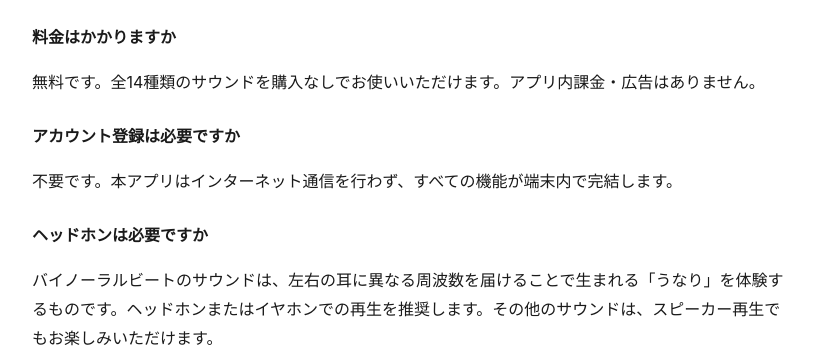
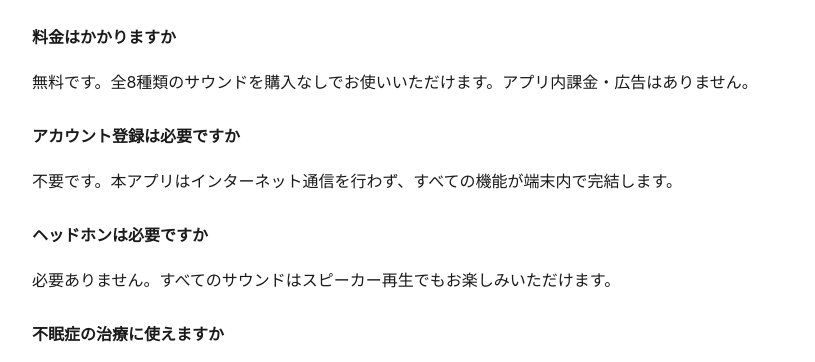
Before and after one commit to takeboruta/takeside, a plain HTML site: page goodsleep/support.html in a window 1280 px wide. Shown: the part 832-1194 px from the top of the page, without its empty margins (228-1043 px from the left). Drawn offline with Linux system fonts and the light colour scheme.

Commit message:
fix: 眠りたいのサポート・利用規約を公開8曲に合わせる（14曲・バイノーラルの記述を削除）
Co-Authored-By: Claude Opus 5.5 <noreply@anthropic.com>

```diff
--- a/goodsleep/support.html
+++ b/goodsleep/support.html
@@ -44,13 +44,13 @@
 <p>本アプリはバックグラウンド再生とロック画面での操作に対応しています。通話の着信や他のアプリの音声再生など、音声の割り込みがあると再生が止まります。その場合はロック画面またはアプリから再生ボタンを押して再開してください。</p>
 
 <h3>料金はかかりますか</h3>
-<p>無料です。全14種類のサウンドを購入なしでお使いいただけます。アプリ内課金・広告はありません。</p>
+<p>無料です。全8種類のサウンドを購入なしでお使いいただけます。アプリ内課金・広告はありません。</p>
 
 <h3>アカウント登録は必要ですか</h3>
 <p>不要です。本アプリはインターネット通信を行わず、すべての機能が端末内で完結します。</p>
 
 <h3>ヘッドホンは必要ですか</h3>
-<p>バイノーラルビートのサウンドは、左右の耳に異なる周波数を届けることで生まれる「うなり」を体験するものです。ヘッドホンまたはイヤホンでの再生を推奨します。その他のサウンドは、スピーカー再生でもお楽しみいただけます。</p>
+<p>必要ありません。すべてのサウンドはスピーカー再生でもお楽しみいただけます。</p>
 
 <h3>不眠症の治療に使えますか</h3>
 <p>本アプリは医療機器ではなく、疾病の診断・治療・予防を目的とするものではありません。睡眠に関する不調が続く場合は、医療機関にご相談ください。安全上の注意は<a href="https://takeside.co.jp/goodsleep/terms.html">利用規約</a>をご確認ください。</p>
```
Also changed, not shown: goodsleep/terms.html (+1 -1 lines).
